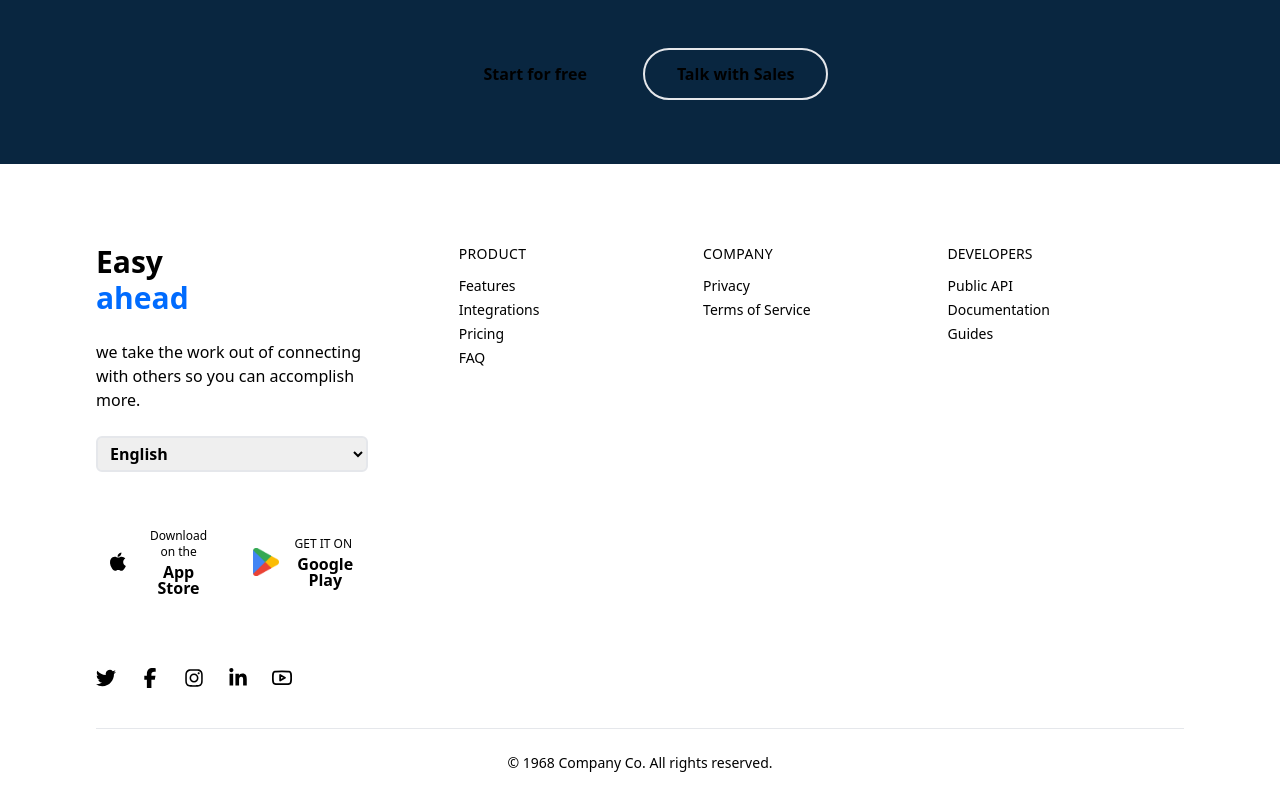
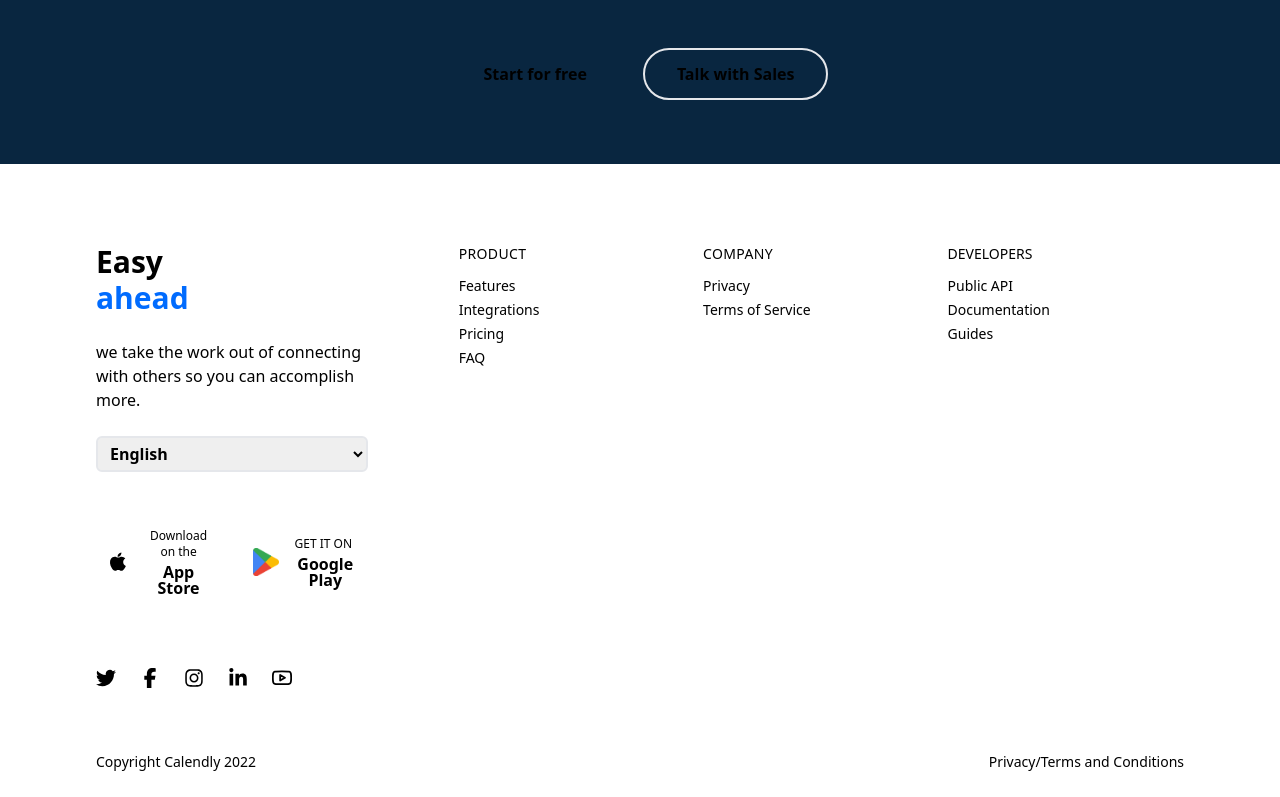
Before and after one commit to subirdas29/calendly-design, a React (Vite) app: page / in a window 1280 px wide. Shown: the part 1308-2105 px from the top of the page. Built offline with nearby package versions, Linux system fonts and the light colour scheme.

Commit message:
footer edited

```diff
--- a/src/Components/Footer/Footer.jsx
+++ b/src/Components/Footer/Footer.jsx
@@ -6,7 +6,7 @@ import youtube from '../../assets/Icon/youtube.svg'
 const Footer = () => {
   return (
     <div>
-      <footer className="px-4 divide-y dark:text-gray-800 mx-20">
+      <footer className="px-4 dark:text-gray-800 mx-20">
 	<div className="container flex flex-col justify-between py-10 gap-14 space-y-8 lg:flex-row lg:space-y-0">
 		<div className="lg:w-1/4">
 			<a rel="noopener noreferrer" href="#" className="flex justify-center space-x-3 lg:justify-start">
@@ -108,7 +108,14 @@ const Footer = () => {
 
 		</div>
 	</div>
-	<div className="py-6 text-sm text-center dark:text-gray-600">© 1968 Company Co. All rights reserved.</div>
+	<div className="py-6 text-sm text-center dark:text-gray-600 flex justify-between">
+		<div>
+		Copyright Calendly 2022
+		</div>
+		<div>
+		Privacy/Terms and Conditions
+		</div>
+	</div>
 </footer>
     </div>
   )
```
